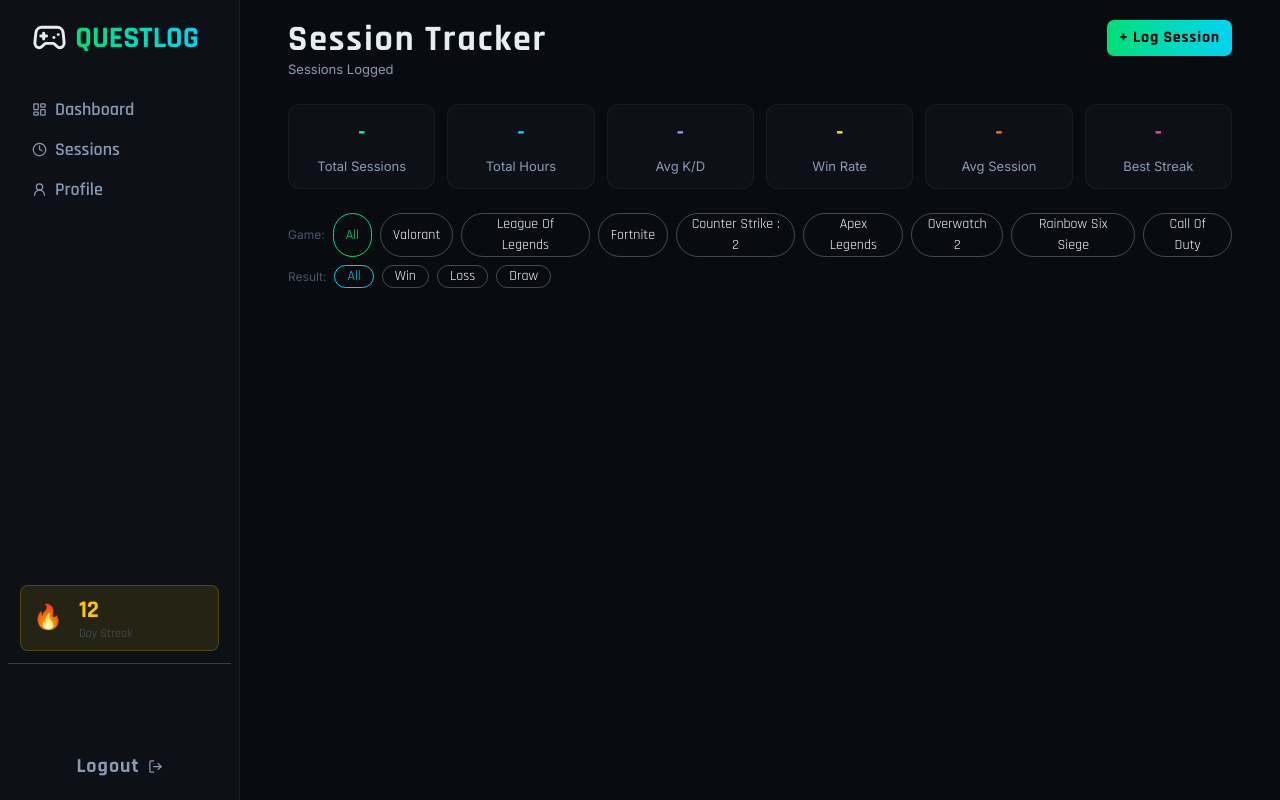
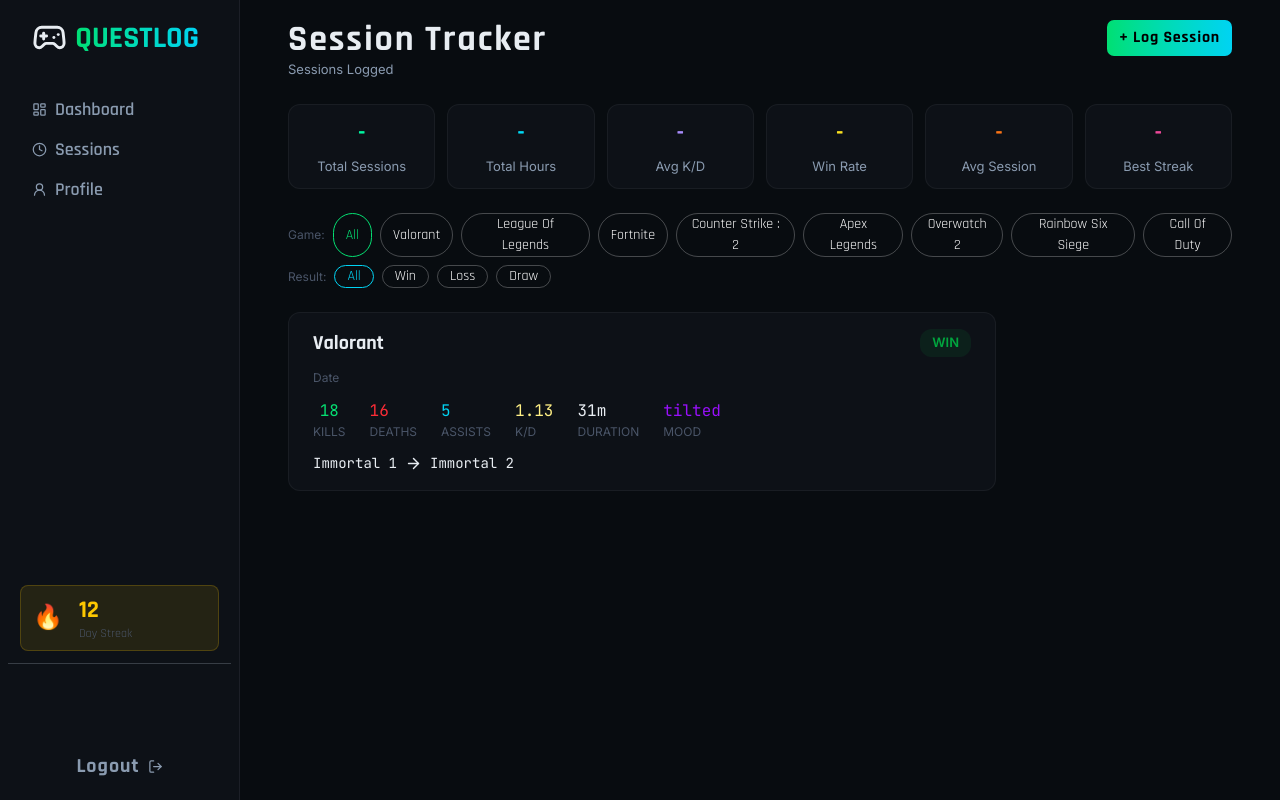
Before and after one commit to rahulg1310/progress-tracker, a React (Vite) app in the folder frontend/: page /sessions in a window 1280 px wide. Built offline with nearby package versions, Linux system fonts and the light colour scheme.

Commit message:
starting stats card

```diff
--- a/frontend/src/components/SessionContent.jsx
+++ b/frontend/src/components/SessionContent.jsx
@@ -2,6 +2,7 @@
 import SessionContentCard from './SessionContentCard'
 import SessionGameButton from './SessionGameButton'
 import SessionModal from './SessionModal'
+import { ArrowRight } from 'lucide-react'
 
 const SessionContent = (props) => {
   const ranks = {
@@ -121,16 +122,23 @@
     "Iridescent",
     "Top 250"
   ]
-};
+  };
 
   const [modal, setModal] = useState(false);
-  const [sessions, setSessions] = useState([]);
+  const [sessions, setSessions] = useState(()=>{
+    const savedSessions=localStorage.getItem("sessions");
+    if(savedSessions){
+      return JSON.parse(savedSessions);
+    }
+    return [];
+  });
   const [duration, setDuration] = useState(0);
   const [kills, setKills] = useState(0);
   const [deaths, setDeaths] = useState(0);
   const [assists, setAssists] = useState(0);
   const ratio = deaths === 0 ? kills : (kills / deaths).toFixed(2);
   const [game, setGame] = useState("Valorant");
+  const [date, setDate] = useState(new Date().toISOString().split("T")[0]);
   const [brank, setBrank] = useState(ranks[game][0]);
   const [arank, setArank] = useState(ranks[game][0]);
   const [selectedGame, setSelectedGame] = useState("All");
@@ -152,6 +160,7 @@
                 setKills(0);
                 setAssists(0);
                 setGame("Valorant");
+                setDate(new Date().toISOString().split("T")[0]);
                 setBrank(ranks["Valorant"][0]);
                 setArank(ranks["Valorant"][0]);
                 setSessionResult("");
@@ -182,37 +191,78 @@
                 onClick={()=>{
                   setResult("All");
                 }}
-                className={`button_border text-[14px] rounded-full px-3 border hover:bg-gray-700 transition:all duration-200 ${
+                className={`button_border text-[14px] rounded-full px-3 border hover:bg-gray-700 transition-all duration-200 ${
                   "All"===result ? "border-cyan-400 text-cyan-400" : "border-white/25 text-white"
                 }`}>All</button>
                 <button
                 onClick={()=>{
                   setResult("Win");
                 }}
-                className={`button_border text-[14px] rounded-full px-3 border hover:bg-gray-700 transition:all duration-200 ${
+                className={`button_border text-[14px] rounded-full px-3 border hover:bg-gray-700 transition-all duration-200 ${
                   "Win"===result ? "border-green-400 text-green-400" : "border-white/25 text-white"
                 } `}>Win</button>
                 <button
                 onClick={()=>{
                   setResult("Loss");
                 }}
-                className={`button_border text-[14px] rounded-full px-3 border hover:bg-gray-700 transition:all duration-200 ${
+                className={`button_border text-[14px] rounded-full px-3 border hover:bg-gray-700 transition-all duration-200 ${
                   "Loss"===result ? "border-red-400 text-red-400" : "border-white/25 text-white"
                 } `}>Loss</button>
                 <button
                 onClick={()=>{
                   setResult("Draw");
                 }}
-                className={`button_border text-[14px] rounded-full px-3 border hover:bg-gray-700 transition:all duration-200 ${
+                className={`button_border text-[14px] rounded-full px-3 border hover:bg-gray-700 transition-all duration-200 ${
                   "Draw"===result ? "border-yellow-400 text-yellow-400" : "border-white/25 text-white"
                 } `}>Draw</button>
             </div>
         </div>
       </div>
       {modal && (
-        <SessionModal modal={modal} setModal={setModal} sessions={sessions} setSessions={setSessions} kills={kills} setKills={setKills} deaths={deaths} setDeaths={setDeaths} assists={assists} setAssists={setAssists} ratio={ratio} game={game} setGame={setGame} brank={brank} setBrank={setBrank} arank={arank} setArank={setArank} selectedGame={selectedGame} setSelectedGame={setSelectedGame} sessionResult={sessionResult} setSessionResult={setSessionResult} mood={mood} setMood={setMood} duration={duration} setDuration={setDuration} ranks={ranks} />
+        <SessionModal modal={modal} setModal={setModal} sessions={sessions} setSessions={setSessions} kills={kills} setKills={setKills} deaths={deaths} setDeaths={setDeaths} assists={assists} setAssists={setAssists} ratio={ratio} game={game} setGame={setGame} brank={brank} setBrank={setBrank} arank={arank} setArank={setArank} selectedGame={selectedGame} setSelectedGame={setSelectedGame} sessionResult={sessionResult} setSessionResult={setSessionResult} mood={mood} setMood={setMood} duration={duration} setDuration={setDuration} ranks={ranks} date={date} setDate={setDate} />
       )}
+      <div className='flex flex-col gap-2'>
+        <div className='w-3/4 flex flex-col gap-3 bg-[#0d1117] border border-white/5 rounded-xl py-4 px-6 hover:border-white/13 hover:-translate-y-1 transition-all duration-200 '>
+          <div className='flex justify-between'>
+            <h1 className='font-bold text-xl'>Valorant</h1>
+            <h1 className='body font-semibold text-[13px] text-green-600 py-1 px-3 bg-green-600/10 rounded-xl'>WIN</h1>
+          </div>
+          <h2 className='body text-[12px] text-[#4a5568]'>Date</h2>
+          <div className='flex gap-6'>
+            <div className='flex flex-col gap-0 justify-center items-center'>
+              <h1 className='mono text-[16px] text-green-400'>18</h1>
+              <h1 className='body text-[12px] text-[#4a5568]'>KILLS</h1>
+            </div>
+            <div className='flex flex-col gap-0 justify-center itemcs-center'>
+              <h1 className='mono text-[16px] text-red-500'>16</h1>
+              <h1 className='body text-[12px] text-[#4a5568]'>DEATHS</h1>
+            </div>
+            <div className='flex flex-col gap-0 justify-center itemcs-center'>
+              <h1 className='mono text-[16px] text-cyan-400'>5</h1>
+              <h1 className='body text-[12px] text-[#4a5568]'>ASSISTS</h1>
+            </div>
+            <div className='flex flex-col gap-0 justify-center itemcs-center'>
+              <h1 className='mono text-[16px] text-yellow-200'>1.13</h1>
+              <h1 className='body text-[12px] text-[#4a5568]'>K/D</h1>
+            </div>
+            <div className='flex flex-col gap-0 justify-center itemcs-center'>
+              <h1 className='mono text-[16px]'>31m</h1>
+              <h1 className='body text-[12px] text-[#4a5568]'>DURATION</h1>
+            </div>
+            <div className='flex flex-col gap-0 justify-center itemcs-center'>
+              <h1 className='mono text-[16px] text-purple-600'>tilted</h1>
+              <h1 className='body text-[12px] text-[#4a5568]'>MOOD</h1>
+            </div>
+          </div>
+          <div className='flex items-center gap-2'>
+            <h1 className='mono text-[14px]'>Immortal 1</h1>
+            <ArrowRight size={17} />
+            <h1 className='mono text-[14px]'>Immortal 2</h1>
+          </div>
+        </div>
+      </div>
     </div>
+
   )
 }
 
--- a/frontend/src/components/SessionModal.jsx
+++ b/frontend/src/components/SessionModal.jsx
@@ -10,7 +10,7 @@
               onClick={()=>{
                 props.setModal(false);
               }}
-              className='body hover:bg-gray-700 transition:all duration-200 py-1 px-2 rounded '>X</button>
+              className='body hover:bg-gray-700 transition-all duration-200 py-1 px-2 rounded '>X</button>
             </div>
             <div className='grid grid-cols-1 md:grid-cols-2 gap-4'>
               <div className='flex flex-col gap-1'>
@@ -22,7 +22,7 @@
                   props.setArank(props.ranks[e.target.value][0]);
 
                 }}
-                value={props.game} className='bg-[#080c10] p-1 rounded-[6px] body text-[15px] border border-white/15 focus:border-green-400 transition:all duration-200'>
+                value={props.game} className='bg-[#080c10] p-1 rounded-[6px] body text-[15px] border border-white/15 focus:border-green-400 transition-all duration-200'>
                   {Object.keys(props.ranks).map((elem)=>{
                     return <option key={elem}>{elem}</option>
                   })}
@@ -30,7 +30,11 @@
               </div>
               <div className='flex flex-col gap-1'>
                 <span className='body text-[#8a9bb0] text-[12px] font-semibold'>Date</span>
-                <input type="date" className='bg-[#080c10] p-1 rounded-[6px] text-[15px] body border outline-none border-white/15 focus:border-green-400 transition:all duration-200'/>
+                <input
+                onChange={(e)=>{
+                    props.setDate(e.target.value);
+                }}
+                type="date" value={props.date} className='bg-[#080c10] p-1 rounded-[6px] text-[15px] body border outline-none border-white/15 focus:border-green-400 transition-all duration-200'/>
               </div>
             </div>
             <div className='w-full flex flex-col gap-1'>
@@ -50,7 +54,7 @@
                     props.setKills(Number(e.target.value));
                   }
                 }}
-                type="number" value={props.kills} className='bg-[#080c10] p-1 rounded-[6px] text-[15px] body border outline-none border-white/15 focus:border-green-400 transition:all duration-200'/>
+                type="number" value={props.kills} className='bg-[#080c10] p-1 rounded-[6px] text-[15px] body border outline-none border-white/15 focus:border-green-400 transition-all duration-200'/>
               </div>
               <div className='flex flex-col gap-1'>
                 <span className='body text-[#8a9bb0] text-[12px] font-semibold'>Deaths</span>
@@ -60,7 +64,7 @@
                     props.setDeaths(Number(e.target.value));
                   }
                 }}
-                type="number" value={props.deaths} className='bg-[#080c10] p-1 rounded-[6px] text-[15px] body border outline-none border-white/15 focus:border-green-400 transition:all duration-200'/>
+                type="number" value={props.deaths} className='bg-[#080c10] p-1 rounded-[6px] text-[15px] body border outline-none border-white/15 focus:border-green-400 transition-all duration-200'/>
               </div>
             </div>
             <div className='grid grid-cols-1 md:grid-cols-2 gap-4'>
@@ -72,12 +76,12 @@
                     props.setAssists(Number(e.target.value));
                   }
                 }}
-                type="number" value={props.assists} className='bg-[#080c10] p-1 rounded-[6px] text-[15px] body border outline-none border-white/15 focus:border-green-400 transition:all duration-200'/>
+                type="number" value={props.assists} className='bg-[#080c10] p-1 rounded-[6px] text-[15px] body border outline-none border-white/15 focus:border-green-400 transition-all duration-200'/>
               </div>
               <div className='flex flex-col gap-1'>
                 <span className='body text-[#8a9bb0] text-[12px] font-semibold'>K/D</span>
                 <input
-                type="text" value={props.ratio} readOnly className='bg-[#080c10] p-1 rounded-[6px] text-[15px] body border outline-none border-white/15 focus:border-cyan-400 transition:all duration-200 bg-gray-900 text-cyan-400'/>
+                type="text" value={props.ratio} readOnly className='bg-[#080c10] p-1 rounded-[6px] text-[15px] body border outline-none border-white/15 focus:border-cyan-400 transition-all duration-200 bg-gray-900 text-cyan-400'/>
               </div>
             </div>
             <div className='grid grid-cols-1 md:grid-cols-2 gap-4'>
@@ -87,7 +91,7 @@
                 onChange={(e)=>{
                   props.setBrank(e.target.value);
                 }}
-                value={props.brank} className='bg-[#080c10] p-1 rounded-[6px] body text-[15px] border border-white/15 focus:border-green-400 transition:all duration-200'>
+                value={props.brank} className='bg-[#080c10] p-1 rounded-[6px] body text-[15px] border border-white/15 focus:border-green-400 transition-all duration-200'>
                   {props.ranks[props.game].map(function(elem,idx){
                     return <option key={idx}>{elem}</option>
                   })}
@@ -99,7 +103,7 @@
                 onChange={(e)=>{
                   props.setArank(e.target.value);
                 }}
-                value={props.arank} className='bg-[#080c10] p-1 rounded-[6px] body text-[15px] border border-white/15 focus:border-green-400 transition:all duration-200'>
+                value={props.arank} className='bg-[#080c10] p-1 rounded-[6px] body text-[15px] border border-white/15 focus:border-green-400 transition-all duration-200'>
                   {props.ranks[props.game].map(function(elem){
                     return <option key={elem}>{elem}</option>
                   })}
@@ -113,21 +117,21 @@
                 onClick={()=>{
                   props.setSessionResult("Win");
                 }}
-                className={`button_border text-[16px] rounded-[7px] px-3 border hover:bg-gray-700 transition:all duration-200 ${
+                className={`button_border text-[16px] rounded-[7px] px-3 border hover:bg-gray-700 transition-all duration-200 ${
                   "Win"===props.sessionResult ? "border-green-400 text-green-400" : "border-white/25 text-white"
                 } `}>Win</button>
                 <button
                 onClick={()=>{
                   props.setSessionResult("Loss");
                 }}
-                className={`button_border text-[16px] rounded-[7px] px-3 border hover:bg-gray-700 transition:all duration-200 ${
+                className={`button_border text-[16px] rounded-[7px] px-3 border hover:bg-gray-700 transition-all duration-200 ${
                   "Loss"===props.sessionResult ? "border-red-400 text-red-400" : "border-white/25 text-white"
                 } `}>Loss</button>
                 <button
                 onClick={()=>{
                   props.setSessionResult("Draw");
                 }}
-                className={`button_border text-[16px] rounded-[7px] px-3 border hover:bg-gray-700 transition:all duration-200 ${
+                className={`button_border text-[16px] rounded-[7px] px-3 border hover:bg-gray-700 transition-all duration-200 ${
                   "Draw"===props.sessionResult ? "border-yellow-400 text-yellow-400" : "border-white/25 text-white"
                 } `}>Draw</button>
               </div>
@@ -139,35 +143,35 @@
                 onClick={()=>{
                   props.setMood("Focused");
                 }}
-                className={`button_border text-[16px] rounded-[7px] px-3 border hover:bg-gray-700 transition:all duration-200 ${
+                className={`button_border text-[16px] rounded-[7px] px-3 border hover:bg-gray-700 transition-all duration-200 ${
                   "Focused"===props.mood ? "border-cyan-400 text-cyan-400" : "border-white/25 text-white"
                 } `}>Focused</button>
                 <button
                 onClick={()=>{
                   props.setMood("Tilted");
                 }}
-                className={`button_border text-[16px] rounded-[7px] px-3 border hover:bg-gray-700 transition:all duration-200 ${
+                className={`button_border text-[16px] rounded-[7px] px-3 border hover:bg-gray-700 transition-all duration-200 ${
                   "Tilted"===props.mood ? "border-red-400 text-red-400" : "border-white/25 text-white"
                 } `}>Tilted</button>
                 <button
                 onClick={()=>{
                   props.setMood("Relaxed");
                 }}
-                className={`button_border text-[16px] rounded-[7px] px-3 border hover:bg-gray-700 transition:all duration-200 ${
+                className={`button_border text-[16px] rounded-[7px] px-3 border hover:bg-gray-700 transition-all duration-200 ${
                   "Relaxed"===props.mood ? "border-blue-400 text-blue-400" : "border-white/25 text-white"
                 } `}>Relaxed</button>
                 <button
                 onClick={()=>{
                   props.setMood("Tryhard");
                 }}
-                className={`button_border text-[16px] rounded-[7px] px-3 border hover:bg-gray-700 transition:all duration-200 ${
+                className={`button_border text-[16px] rounded-[7px] px-3 border hover:bg-gray-700 transition-all duration-200 ${
                   "Tryhard"===props.mood ? "border-green-400 text-green-400" : "border-white/25 text-white"
                 } `}>Tryhard</button>
                 <button
                 onClick={()=>{
                   props.setMood("Casual");
                 }}
-                className={`button_border text-[16px] rounded-[7px] px-3 border hover:bg-gray-700 transition:all duration-200 ${
+                className={`button_border text-[16px] rounded-[7px] px-3 border hover:bg-gray-700 transition-all duration-200 ${
                   "Casual"===props.mood ? "border-yellow-400 text-yellow-400" : "border-white/25 text-white"
                 } `}>Casual</button>
               </div>
@@ -180,6 +184,22 @@
                 className='font-bold tracking-wider text-white bg-linear-to-r bg-[#080c10] rounded-[7px] py-1.5 hover:opacity-60 transition-all duration-200 px-3'>Cancel</button>
                 <button
                 onClick={()=>{
+                  const newSession = {
+                    game : props.game,
+                    duration : props.duration,
+                    kills : props.kills,
+                    deaths : props.deaths,
+                    assists : props.assists,
+                    ratio : props.ratio,
+                    rankBefore : props.brank,
+                    rankAfter : props.arank,
+                    result : props.result,
+                    date : props.date,
+                    mood : props.mood
+                  };
+                  const updatedSessions = [...props.sessions,newSession];
+                  props.setSessions(updatedSessions);
+                  localStorage.setItem('sessions',JSON.stringify(updatedSessions));
                   props.setModal(false);
                 }}
                 className='font-bold tracking-wider text-black bg-linear-to-r from-green-400 to-cyan-400 rounded-[7px] py-1.5 hover:opacity-60 transition-all duration-200 px-3'>Log Session</button>
```
